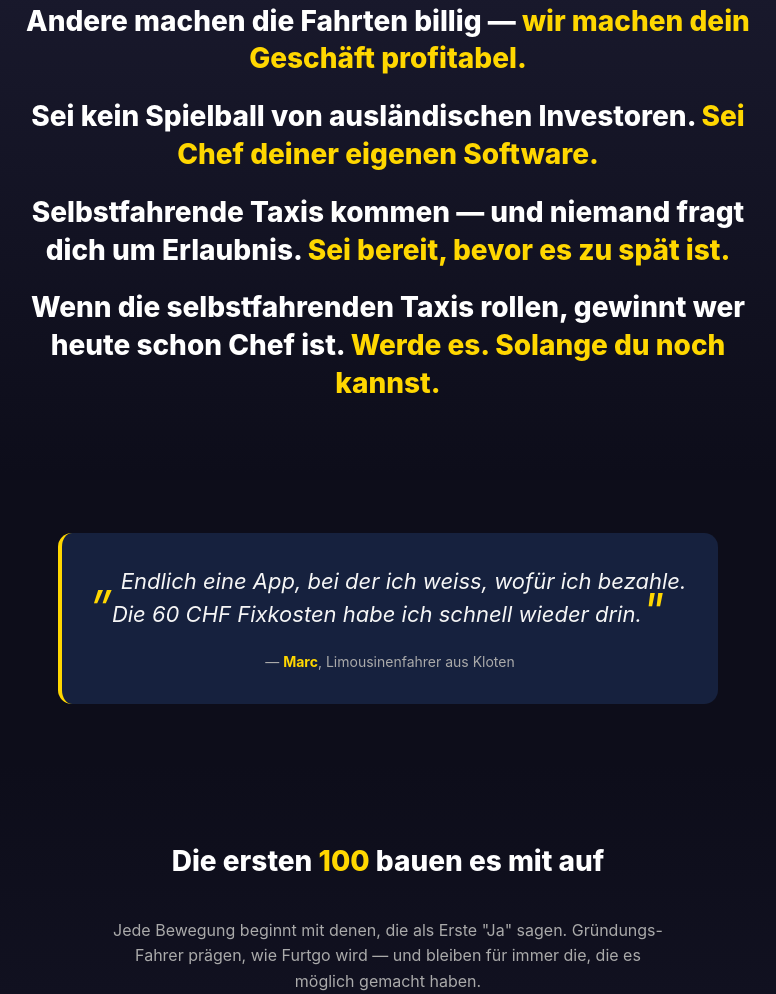
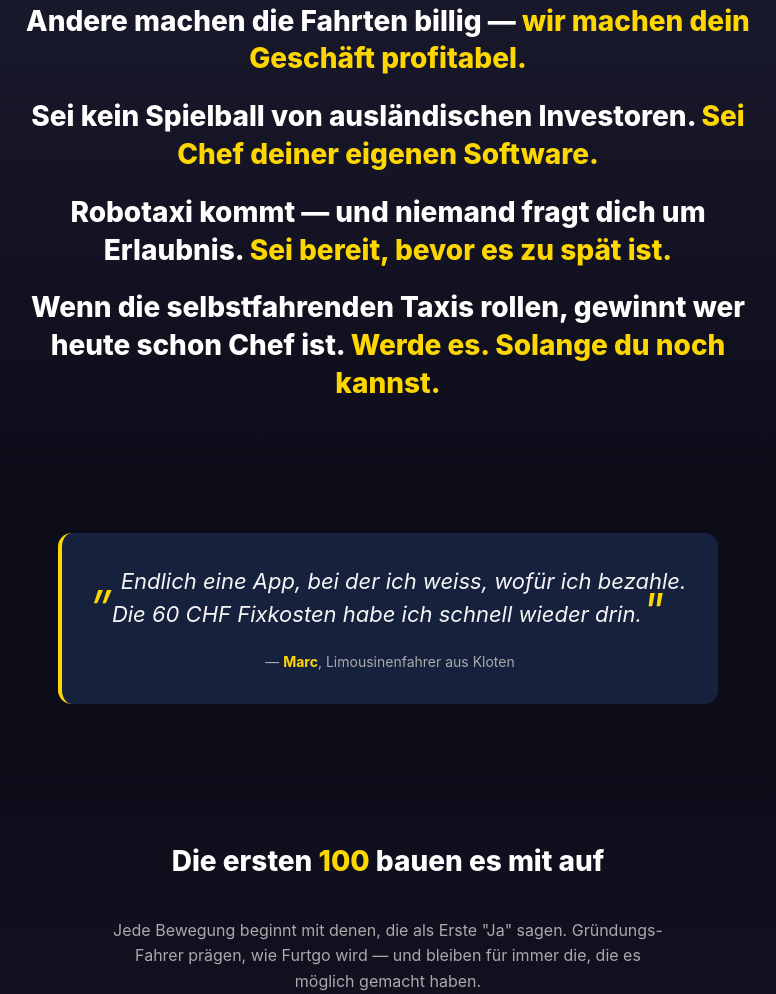
Before and after one commit to bnino23-furtgo/furtgo-website, a plain HTML site: page index.html in a window 1280 px wide. Shown: the part 1789-2783 px from the top of the page, without its empty margins (252-1028 px from the left). Drawn offline with Linux system fonts and the light colour scheme.

Commit message:
Erster Hook: Robotaxi statt selbstfahrende Taxis

```diff
--- a/index.html
+++ b/index.html
@@ -404,7 +404,7 @@
   <div class="manifest-inner">
     <p class="manifest-line">Andere machen die Fahrten billig — <span class="gold">wir machen dein Geschäft profitabel.</span></p>
     <p class="manifest-line">Sei kein Spielball von ausländischen Investoren. <span class="gold">Sei Chef deiner eigenen Software.</span></p>
-    <p class="manifest-line">Selbstfahrende Taxis kommen — und niemand fragt dich um Erlaubnis. <span class="gold">Sei bereit, bevor es zu spät ist.</span></p>
+    <p class="manifest-line">Robotaxi kommt — und niemand fragt dich um Erlaubnis. <span class="gold">Sei bereit, bevor es zu spät ist.</span></p>
     <p class="manifest-line">Wenn die selbstfahrenden Taxis rollen, gewinnt wer heute schon Chef ist. <span class="gold">Werde es. Solange du noch kannst.</span></p>
   </div>
 </div>
```
